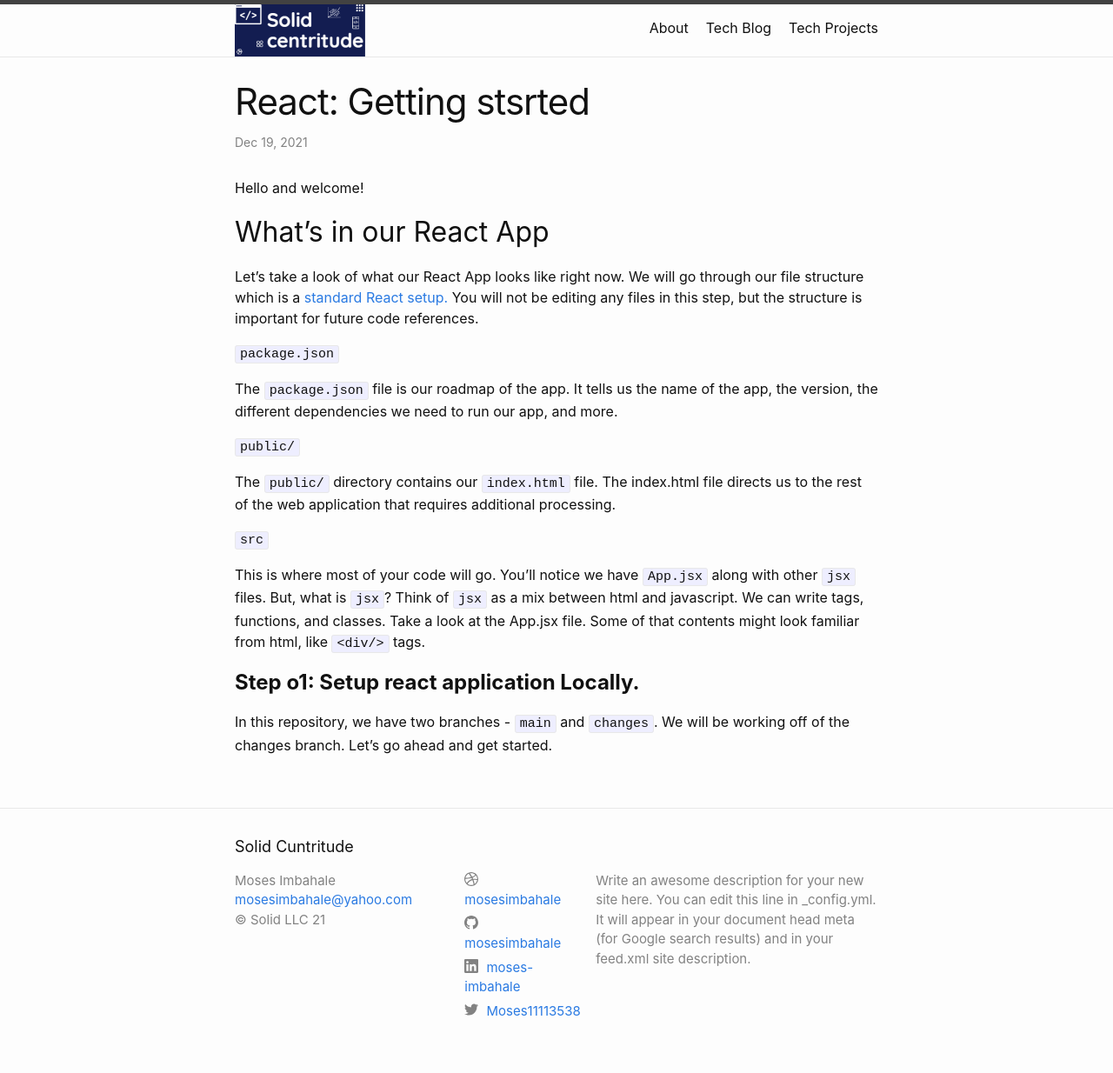
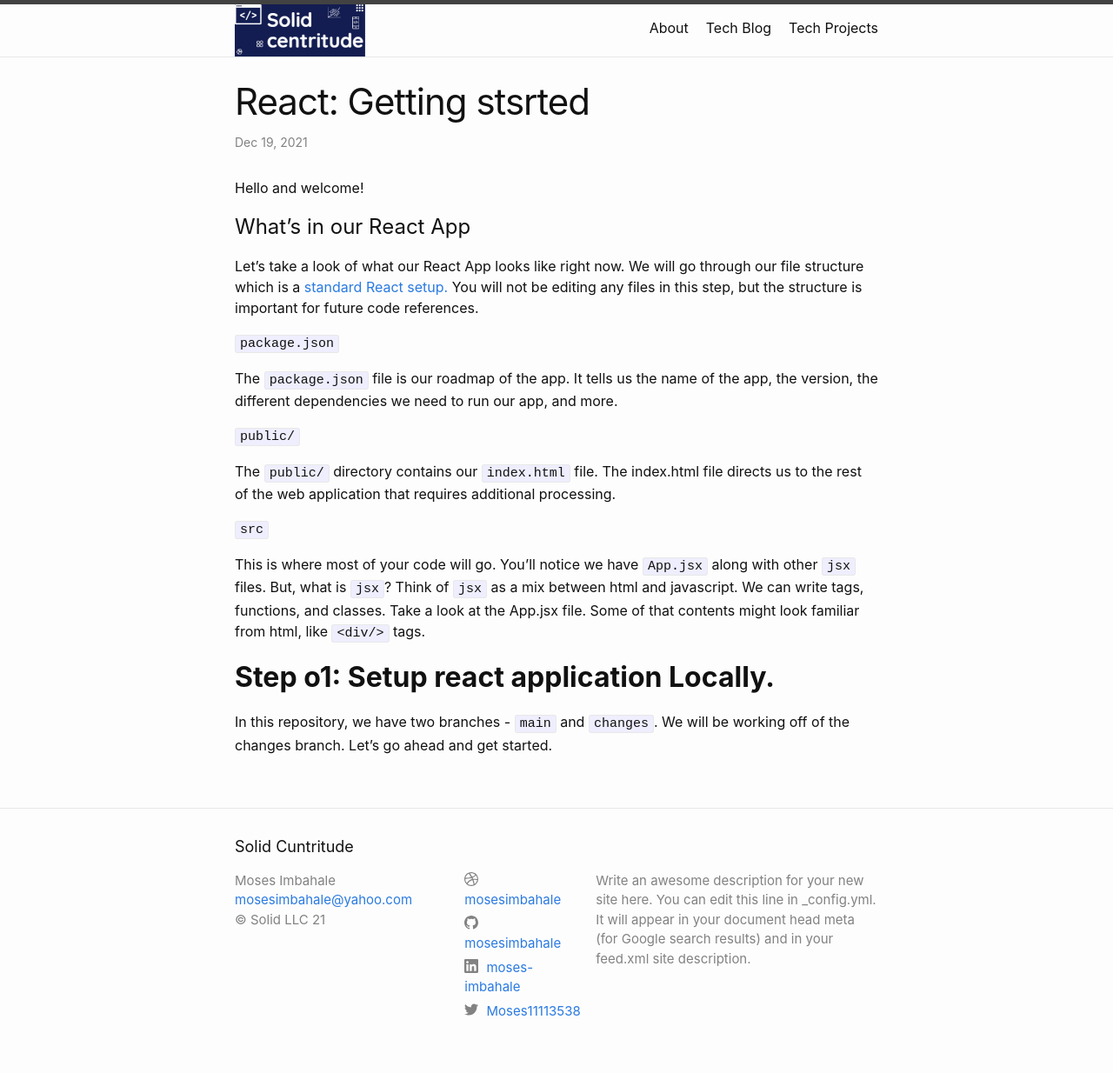
Before and after one commit to mosesimbahale/my-blog, a Jekyll site: the page built from Tech-blog/_posts/2021-12-19-React-Introduction.md, in a window 1280 px wide. Shown: the whole page at 87% size. Built offline with Jekyll 4.4.1, drawn with Linux system fonts in a browser that asks for light colours.

```diff
--- a/Tech-blog/_posts/2021-12-19-React-Introduction.md
+++ b/Tech-blog/_posts/2021-12-19-React-Introduction.md
@@ -9,7 +9,7 @@ category: tech
 
 Hello and welcome!
 
-## What's in our React App
+# What's in our React App
 
 Let's take a look of what our React App looks like right now. We will go through our file structure which is a [standard React setup.](https://create-react-app.dev/docs/getting-started/) You will not be editing any files in this step, but the structure is important for future code references.
 
@@ -25,5 +25,5 @@ The `public/` directory contains our `index.html` file. The index.html file dire
 
 This is where most of your code will go. You'll notice we have `App.jsx` along with other `jsx` files. But, what is `jsx`? Think of `jsx` as a mix between html and javascript. We can write tags, functions, and classes. Take a look at the App.jsx file. Some of that contents might look familiar from html, like `<div/>` tags.
 
-# **Step o1: Setup react application Locally.**
+## **Step o1: Setup react application Locally.**
 In this repository, we have two branches - `main` and `changes`. We will be working off of the changes branch. Let's go ahead and get started.
```
